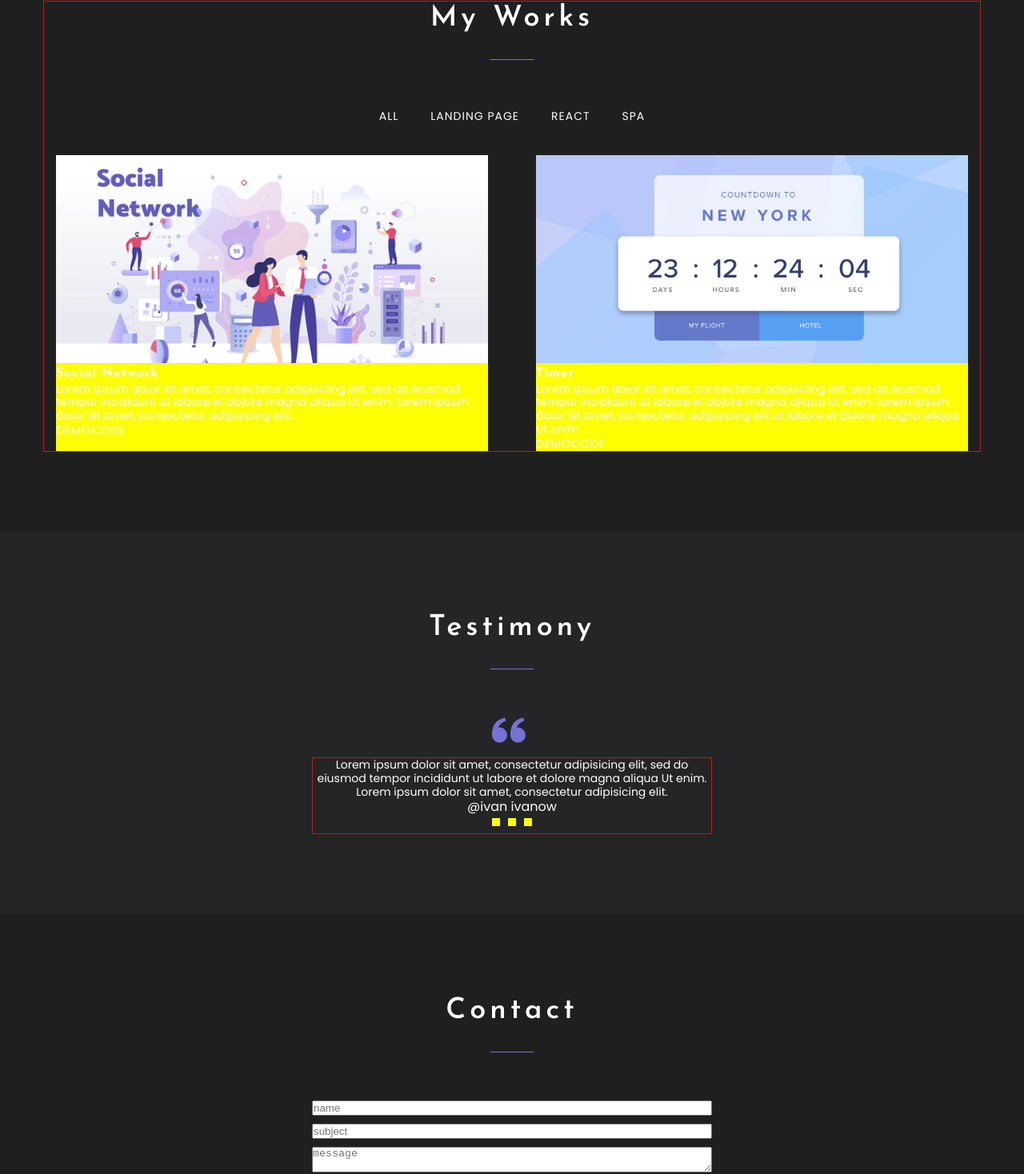
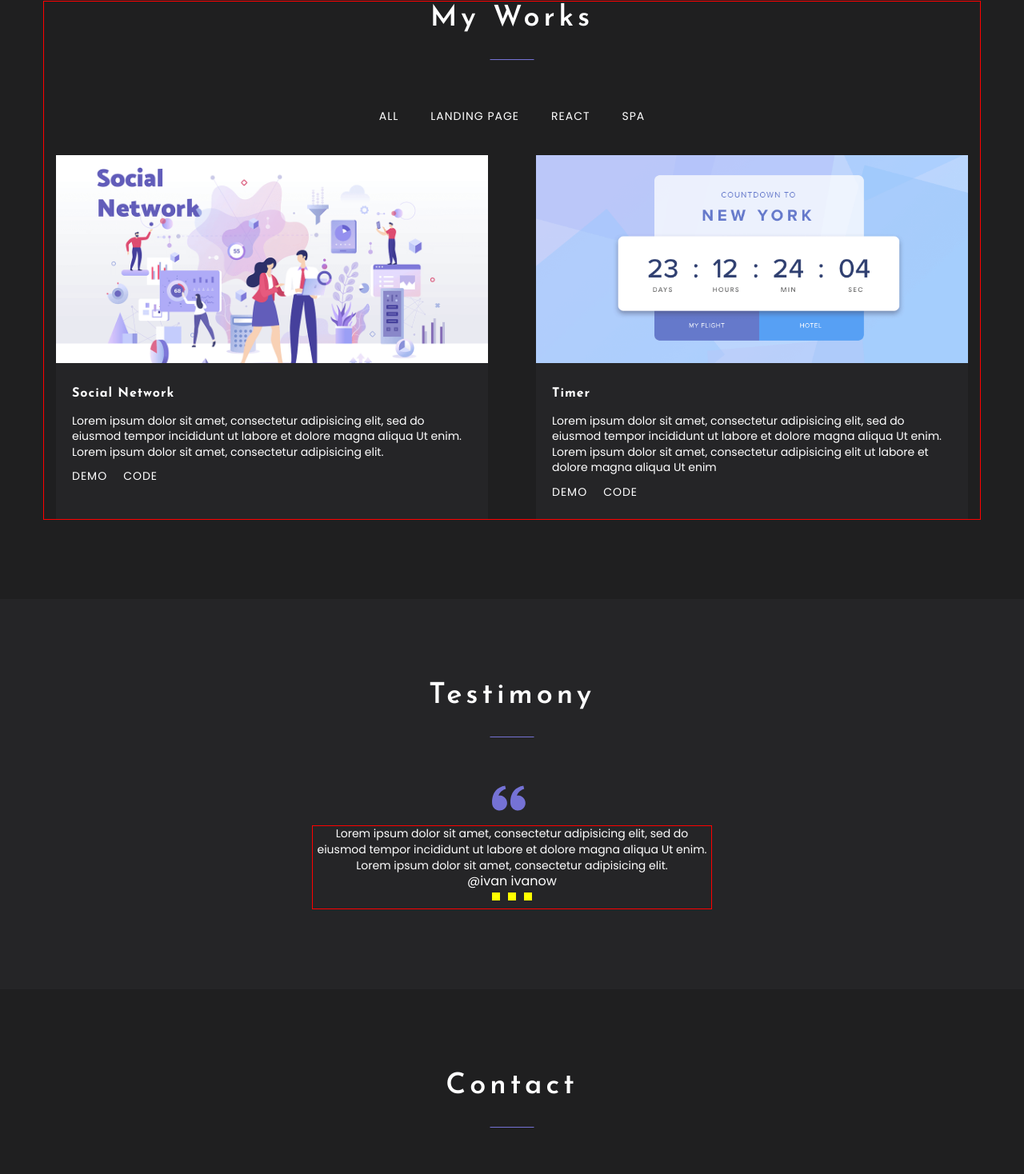
Before and after one commit to YanchukVitali/portfolio-start-project, a React app: page / in a window 1280 px wide. Shown: the part 1743-3211 px from the top of the page at 80% size. Built offline with nearby package versions, Linux system fonts and the light colour scheme.

Commit message:
finish Works

```diff
--- a/src/components/Button.tsx
+++ b/src/components/Button.tsx
@@ -1,5 +1,36 @@
 import styled from "styled-components";
+import {theme} from "../styles/Theme";
 
 export const Button = styled.button`
+  font-size: 14px;
+  font-weight: 400;
+  letter-spacing: 1px;
+  text-transform: uppercase;
+  width: 170px;
+  height: 32px;
+  position: relative;
+  z-index: 0;
 
+  &:hover {
+    &::before {
+      width: 100%;
+      height: 100%;
+    }
+  }
+
+
+  &::before {
+    content: "";
+    display: inline-block;
+    height: 10px;
+    width: 50%;
+    background-color: ${theme.colors.accent};
+
+    z-index: -1;
+
+    position: absolute;
+    bottom: 0;
+    left: 50%;
+    transform: translateX(-50%);
+  }
 `
--- a/src/layout/sections/skills/skill/Skill.tsx
+++ b/src/layout/sections/skills/skill/Skill.tsx
@@ -54,6 +54,6 @@
 
 const SkillText  = styled.p`
   text-align: center;
-  line-height: 1.4;
+
 
 `
--- a/src/layout/sections/works/work/Work.tsx
+++ b/src/layout/sections/works/work/Work.tsx
@@ -1,6 +1,8 @@
 import React from 'react';
 import styled from "styled-components";
 import {Link} from "../../../../components/Link";
+import {theme} from "../../../../styles/Theme";
+import {Button} from "../../../../components/Button";
 
 
 type WorkPropsType = {
@@ -12,22 +14,72 @@
 export const Work = (props: WorkPropsType) => {
     return (
         <StyledWork>
+            <ImageWrapper>
                 <Image src={props.src} alt=""/>
+                <Button>view project</Button>
+            </ImageWrapper>
+
+            <Description>
                 <Title>{props.title}</Title>
                 <Text>{props.text}</Text>
                 <Link href="#">demo</Link>
                 <Link href="#">Code</Link>
+            </Description>
+
         </StyledWork>
     );
 };
 
 const StyledWork = styled.div`
-background-color: yellow;
+  background-color: ${theme.colors.secondaryBg};
   max-width: 540px;
   width: 100%;
+
   ${Link} {
     padding: 10px 0;
+
+    & + ${Link} {
+      margin-left: 20px;
     }
+  }
+`
+
+const ImageWrapper = styled.div`
+  position: relative;
+
+  &:hover {
+
+
+    &::before {
+      content: "";
+      position: absolute;
+      left: 0;
+      top: 0;
+      right: 0;
+      bottom: 0;
+      background: rgba(0, 0, 0, 0.30);
+      backdrop-filter: blur(4px);
+    }
+
+    ${Button} {
+      opacity: 1;
+    }
+  }
+
+  ${Button} {
+    opacity: 0;
+    position: absolute;
+    left: 50%;
+    top: 50%;
+    transform: translate(-50%, -50%);
+
+    &::before {
+      width: 100%;
+      height: 100%;
+
+    }
+  }
+
 `
 
 const Image = styled.img`
@@ -37,9 +89,14 @@
 
 `
 
+const Description = styled.div`
+  padding: 25px 20px;
+`
+
 const Title = styled.h3`
 
 `
 const Text = styled.p`
+  margin: 14px 0px 10px;
 
 `
--- a/src/styles/Global.styles.tsx
+++ b/src/styles/Global.styles.tsx
@@ -34,6 +34,9 @@
   button {
     background-color: unset;
     border: none;
+    cursor: pointer;
+    color: ${theme.colors.font};
+
   }
 
   section {
@@ -57,5 +60,6 @@
   p {
     font-size: 14px;
     font-weight: 400;
+    line-height: 1.4;
   }
 `
```
Lines whose indentation alone changed are shown as unchanged.
